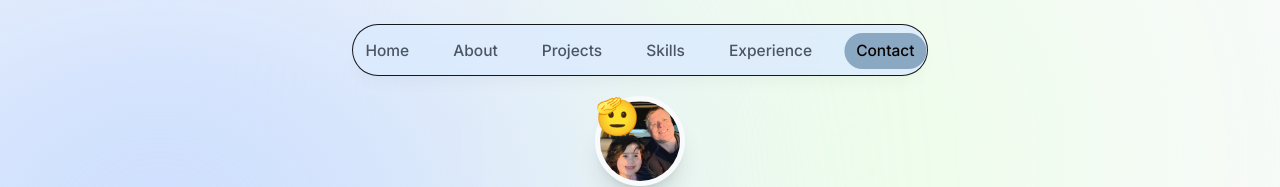
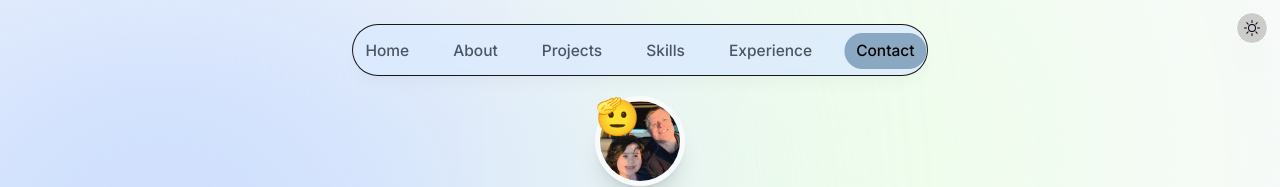
Before and after one commit to addicted2crypto/new_portfolio, a Next.js app: page / in a window 1280 px wide. Shown: the top 187 px of the page. Built offline with nearby package versions, Linux system fonts and the light colour scheme; no server answers.

Commit message:
dark mode class in dom/toggle dark

```diff
--- /dev/null
+++ b/src/app/components/toggle-darkmode.tsx
@@ -0,0 +1,57 @@
+"use client"
+import React, { useEffect, useState } from 'react';
+import { BsMoon, BsSun } from 'react-icons/bs';
+
+export type Theme = "light" | "dark";
+
+export default function Toggledarkmode() {
+  const [theme, setTheme] = useState<Theme>("light");
+
+
+  //stores on clients localstorage to remember prefrence
+  const toggleTheme = () => {
+    if(theme === 'light') {
+        setTheme('dark');
+        window.localStorage.setItem('theme', 'dark');
+        document.documentElement.classList.add('dark');
+    } else {
+        setTheme('light');
+        window.localStorage.setItem("theme", 'light');
+        document.documentElement.classList.remove('dark');
+    }
+
+  };
+
+
+  //useEffect runs a check of local storage-> use effect is good for reading outside react in this situation
+  useEffect(() => {
+    const localTheme = window.localStorage.getItem('theme')as Theme | null;
+    if (localTheme) {
+        setTheme(localTheme);
+
+        if(localTheme === "dark"){
+            document.documentElement.classList.add('dark');
+        }
+
+    } else if(window.matchMedia('(prefers-color-scheme: dark)').matches) {
+        setTheme('dark');
+        document.documentElement.classList.add('dark');
+    }
+
+  }, []);
+
+    return (
+    <button className='fixed md:top-3 md:right-3 sm:top-0 sm:right-0 bg-[#c4c4c3] bg-opacity-85 backdrop-blur-[0.5rem] border border-[#fff] shadow-2xl rounded-full flex items-center justify-center hover:scale-110 active:scale-110 transition-all w-[2rem] h-[2rem]'
+     onClick={toggleTheme}
+    >
+        {
+            theme === 'light' ? (
+                <BsSun />
+            ) : (
+                <BsMoon />
+            )
+        }
+
+    </button>
+  )
+}
--- a/src/app/layout.tsx
+++ b/src/app/layout.tsx
@@ -5,6 +5,7 @@ import Header from './components/header';
 import "./globals.css";
 import { Toaster } from 'react-hot-toast';
 import Footer from './components/footer';
+import Toggledarkmode from './components/toggle-darkmode';
 
 const inter = Inter({ subsets: ["latin"] });
 
@@ -21,7 +22,7 @@ export default function RootLayout({
   return (
     <html lang="en" className='!scroll-smooth'>
       <body className={`${inter.className}
-      bg-gray-50 text-gray-950 relative`}>
+      bg-gray-50 text-gray-950 relative dark:bg-[#100f0f] dark:text-[#d6d6d6] `}>
         <div className='bg-[#e7ffe1] absolute top-[-6rem] -z-10 right-[11rem] h-[31.25rem] w-[31.25rem] rounded-full blur-[10rem] sm:w-[68.75] pt-28'>
         </div>
         <div className='bg-[#c1d7fe] absolute top-[-1rem] -z-10 left-[-35rem] h-[31.25rem] w-[50rem] rounded-full blur-[10rem] sm:w-[68.75] md:left[-33rem] lg:left[-28rem] xl:left-[-15rem] 2xl:left-[-5rem]'>
@@ -34,6 +35,7 @@ export default function RootLayout({
 
         <Toaster position='top-center'/>
         <Footer />
+        <Toggledarkmode />
         </body>
     </html>
   );
--- a/tailwind.config.ts
+++ b/tailwind.config.ts
@@ -16,5 +16,6 @@ const config: Config = {
     },
   },
   plugins: [],
+  darkMode: 'class',
 };
 export default config;
```
